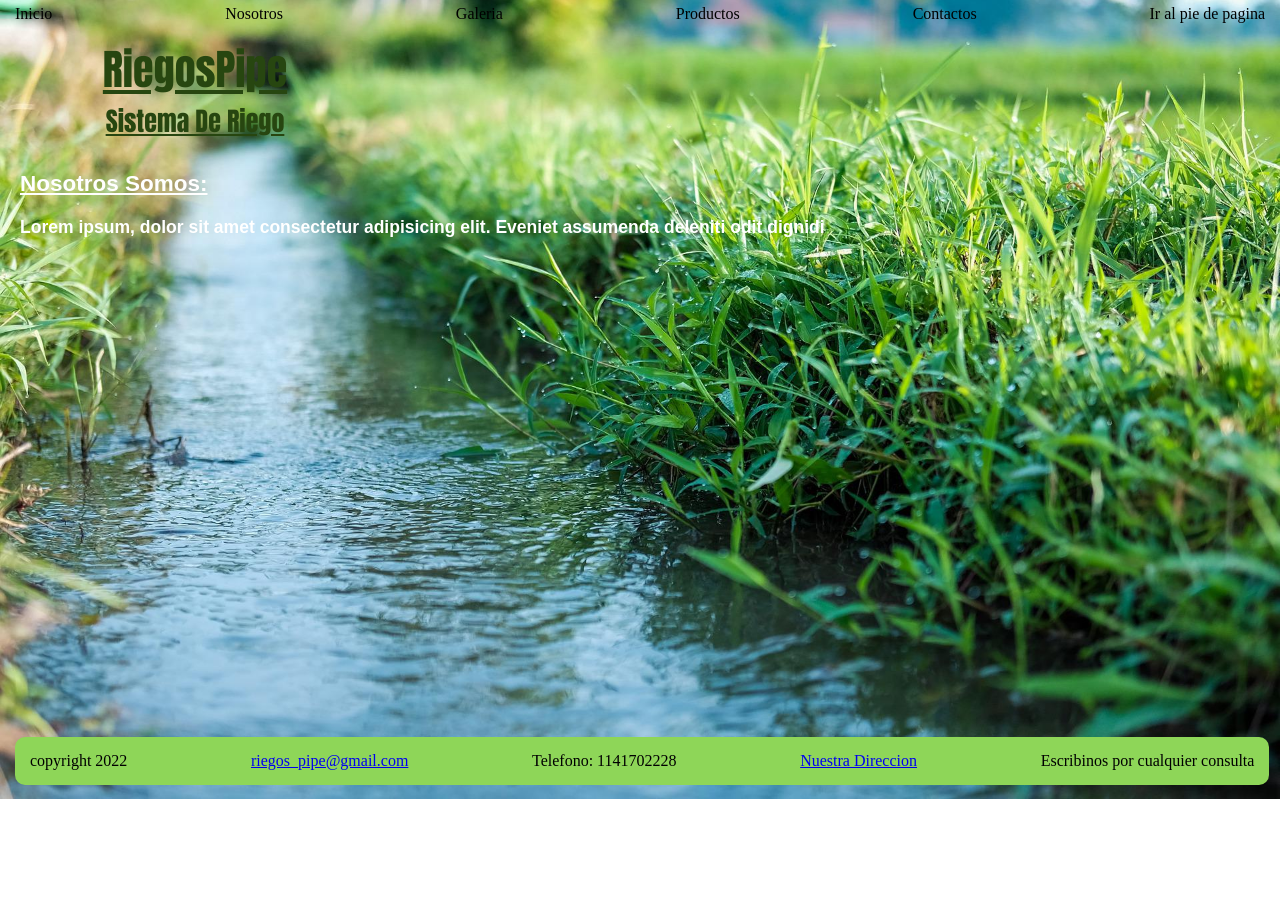
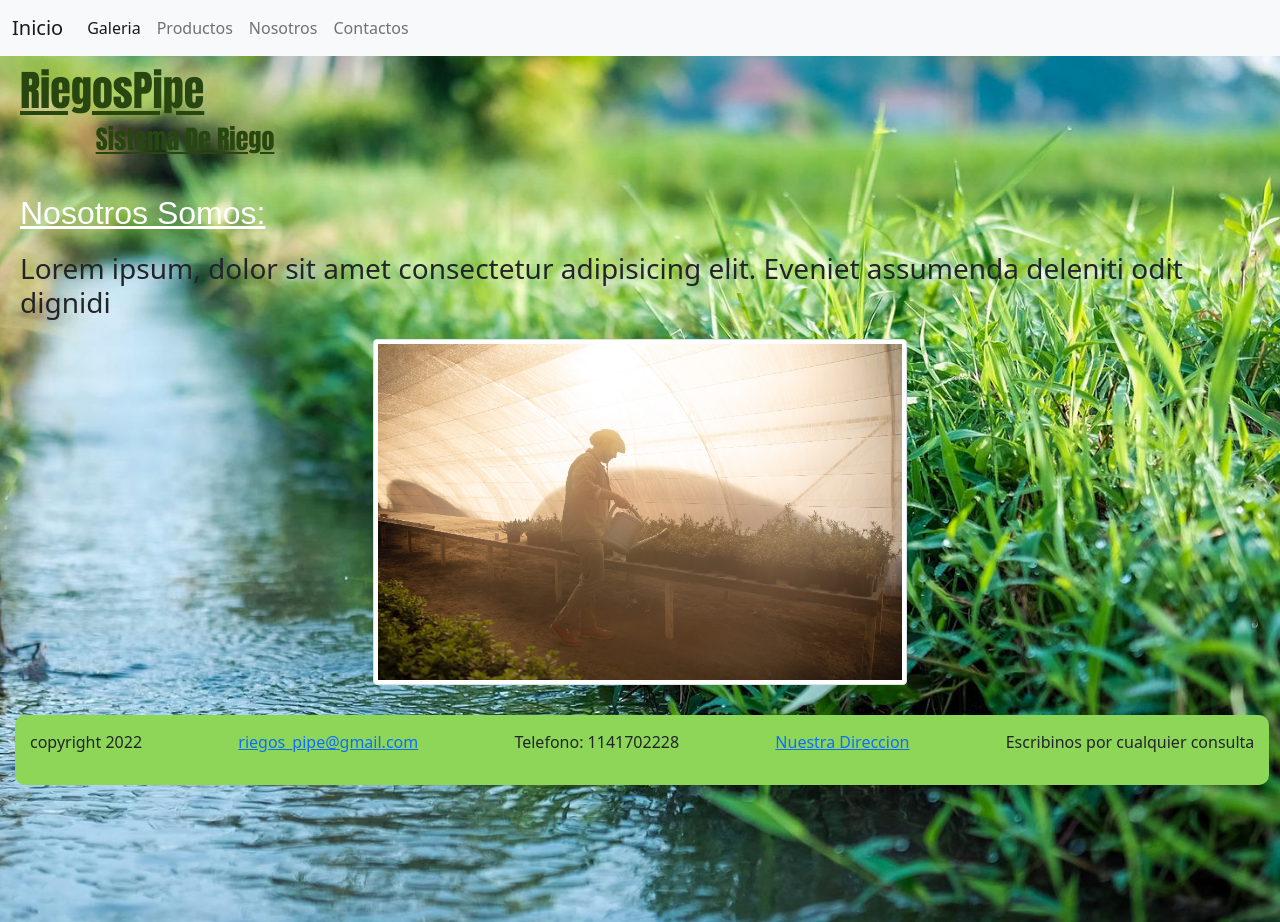
Before and after one commit to FelipeRubi0/RiegosPipe, a plain HTML site: page pages/nosotros.html in a window 1280 px wide. Shown: the top 922 px of the page. Before the commit the page ends 800 px from the top, so only its background shows below. Drawn offline with nearby package versions, Linux system fonts and the light colour scheme.

Commit message:
agregando bootstrap

```diff
--- a/css/style.css
+++ b/css/style.css
@@ -210,6 +210,15 @@ font-size: 15px;
 
 }
 
+
+#nosotros1{
+
+    display: flex;
+    justify-content: center;
+
+
+}
+
 .footer{
     width: 98%;
     padding: 15px;
--- a/pages/nosotros.html
+++ b/pages/nosotros.html
@@ -5,46 +5,60 @@
     <meta http-equiv="X-UA-Compatible" content="IE=edge">
     <meta name="viewport" content="width=device-width, initial-scale=1.0">
     <title>RiegosPipe</title>
-    <link rel="shortcut icon" href="../img/riego-por-goteo-subterraneo.png" type="image/x-icon"></head>
+    <link rel="shortcut icon" href="../img/riego-por-goteo-subterraneo.png" type="image/x-icon">
+    <link href="https://cdn.jsdelivr.net/npm/bootstrap@5.1.3/dist/css/bootstrap.min.css" rel="stylesheet" integrity="sha384-1BmE4kWBq78iYhFldvKuhfTAU6auU8tT94WrHftjDbrCEXSU1oBoqyl2QvZ6jIW3" crossorigin="anonymous">
     <link rel="stylesheet" href="../css/style.css">
+</head>
 <body>
 
-    <div>
-        <nav>
-            <ul class="menu">
-                <li><a href="../index.html">Inicio</a></li>
-                <li><a href="../pages/nosotros.html">Nosotros</a></li>
-                <li><a href="../pages/galeria.html">Galeria</a></li>
-                <li><a href="../pages/productos.html">Productos</a></li>
-                <li><a href="../pages/contactos.html">Contactos</a></li>
-                <li><a href="#pie de footer">Ir al pie de pagina</a></li>
+    <div id="navbar1">
+        <nav class="navbar navbar-expand-lg navbar-light bg-light d-flex justify-content-center">
+            <div class="container-fluid">
+              <a class="navbar-brand" href="../index.html">Inicio</a>
+              <button class="navbar-toggler" type="button" data-bs-toggle="collapse" data-bs-target="#navbarNavDropdown" aria-controls="navbarNavDropdown" aria-expanded="false" aria-label="Toggle navigation">
+                <span class="navbar-toggler-icon"></span>
+              </button>
+              <div class="collapse navbar-collapse" id="navbarNavDropdown">
+                <ul class="navbar-nav">
+                  <li class="nav-item">
+                    <a class="nav-link active" aria-current="page" href="../pages/galeria.html">Galeria</a>
+                  </li>
+                  <li class="nav-item">
+                    <a class="nav-link" href="../pages/productos.html">Productos</a>
+                  </li>
+                  <li class="nav-item">
+                    <a class="nav-link" href="../pages/nosotros.html">Nosotros</a>
+                  </li>
+                  <li class="nav-item">
+                    <a class="nav-link" href="../pages/contactos.html" >Contactos</a>
 
-            </ul>
-        </nav>
+                  </li>
+                </ul>
+              </div>
+            </div>
+          </nav>
     </div>
           <!--Titulo De Pagina-->
 
     <header class="titulo">
 
-        <h1 class="titulo__principal">RiegosPipe</h1>
-        <h2 class="titulo__sub"> Sistema De Riego</h2>
+        <div class="col-xs-12 col-md-4 col-lg-3"><h1 class="titulo__principal">RiegosPipe</h1></div>
+        <div class="col-xs-12 col-md-4 col-lg-3"></div><h2 class="titulo__sub"> Sistema De Riego</h2></div>
 
     </header>
     <main>
         <div class="nosotros">
-            <h2 class="nosotros__2">Nosotros Somos:</h2>
-            <h3 class="nosotros__3">Lorem ipsum, dolor sit amet consectetur adipisicing elit. Eveniet assumenda deleniti odit dignidi</h3>
+            <div class="col-xs-12 col-md-4 col-lg-3"></div><h2 class="nosotros__2">Nosotros Somos:</h2></div>
+            <div class="col-xs-12 col-md-4 col-lg-3"></div><h3 class="nosotros__3">Lorem ipsum, dolor sit amet consectetur adipisicing elit. Eveniet assumenda deleniti odit dignidi</h3></div>
         </div>
 
-        <br>
-        <br>
-        <br>
-        <br>
-        <br>
-        <br>
-        <br>
-        <br>
-        <br>
+
+          <section id="nosotros1">
+              <div class="col-xs-12 col-md-8 col-lg-5"><img class="img-thumbnail img-fluid" src="../img/male-farmer-watering-edited.jpg">
+
+
+              </section>
+
         <br>
         <br>
         <br>
@@ -76,6 +90,6 @@
      </footer>
 
 
-
+<script src="https://cdn.jsdelivr.net/npm/bootstrap@5.1.3/dist/js/bootstrap.bundle.min.js" integrity="sha384-ka7Sk0Gln4gmtz2MlQnikT1wXgYsOg+OMhuP+IlRH9sENBO0LRn5q+8nbTov4+1p" crossorigin="anonymous"></script>
 </body>
 </html>
```
Also changed, not shown: index.html (+0 -13 lines), pages/galeria.html (+52 -18 lines), img/Field-editada.jpg (added), img/lawn-irrigation-edited.jpg (added), img/male-farmer-watering-edited.jpg (added), img/riego-por-goteo-subterraneo.jpg (deleted).
